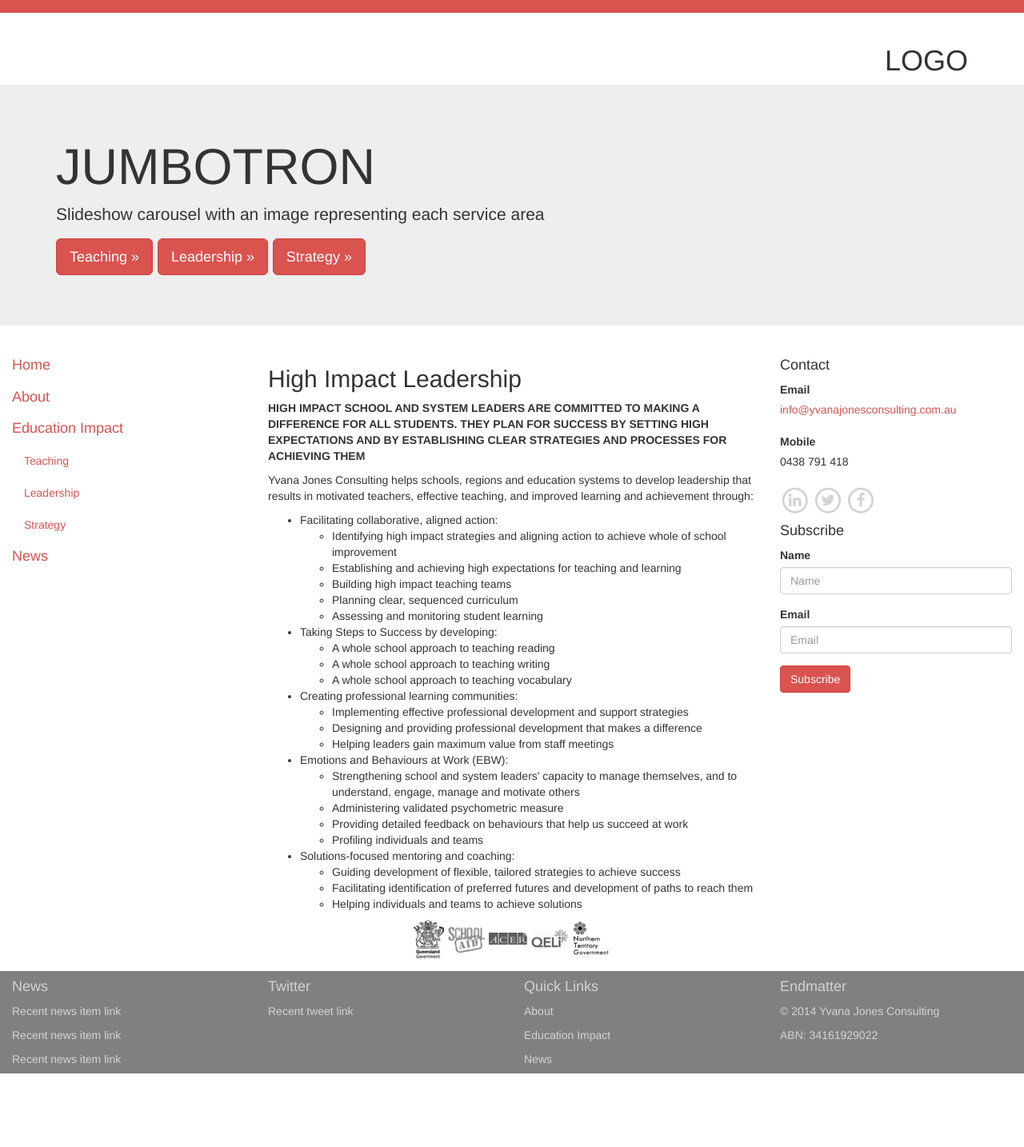
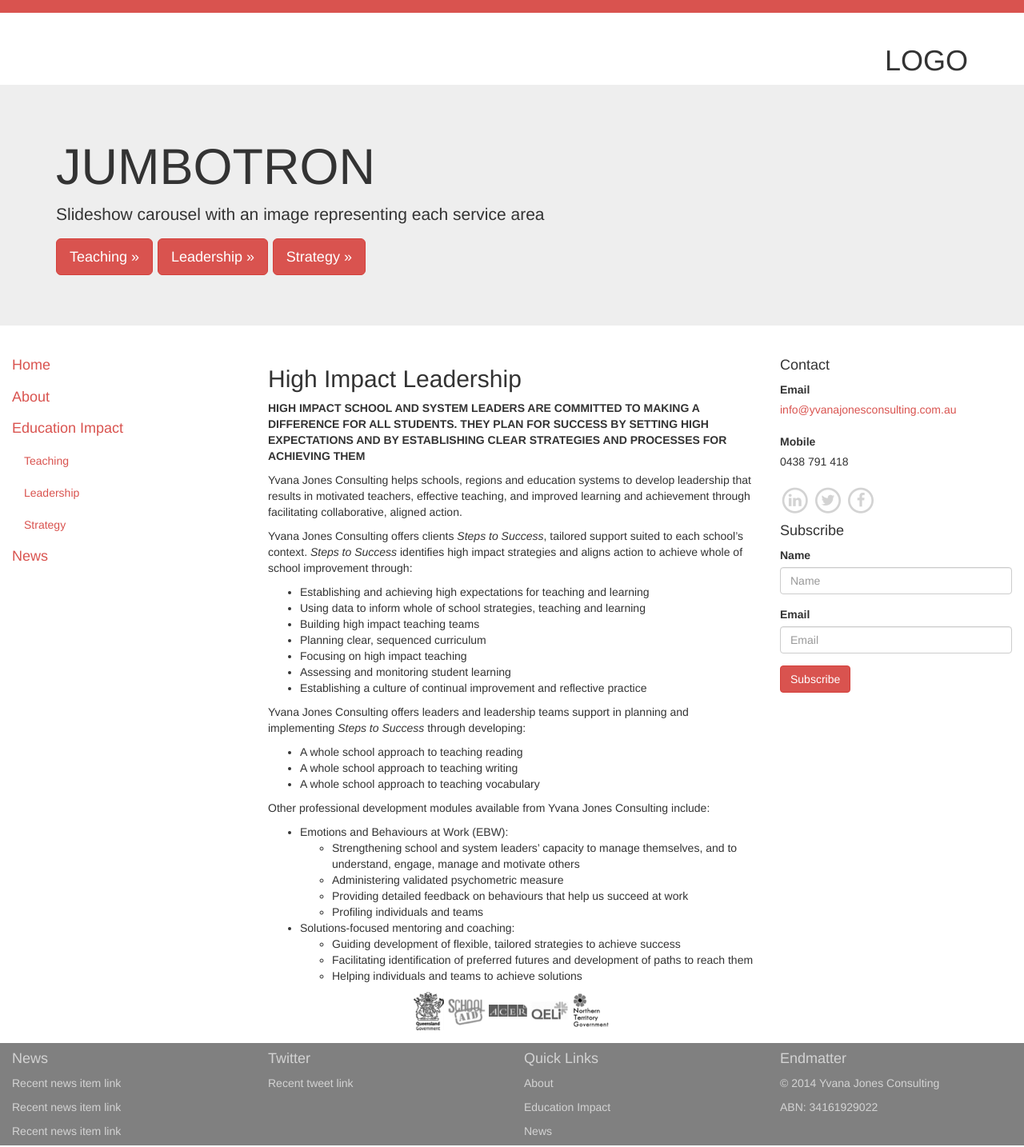
Before and after one commit to idm/idm.github.io, a Jekyll site: the page built from yjc/leadership.md, in a window 1280 px wide. Shown: the whole page at 80% size. Built offline with Jekyll 4.4.1, drawn with Linux system fonts in a browser that asks for light colours; nearby versions of some CDN libraries; before the commit the page ends 1344 px from its top, so only the background shows below that.

Commit message:
updated leadership

```diff
--- a/yjc/leadership.md
+++ b/yjc/leadership.md
@@ -4,24 +4,25 @@ title: High Impact Leadership
 ---
 **HIGH IMPACT SCHOOL AND SYSTEM LEADERS ARE COMMITTED TO MAKING A DIFFERENCE FOR ALL STUDENTS. THEY PLAN FOR SUCCESS BY SETTING HIGH EXPECTATIONS AND BY ESTABLISHING CLEAR STRATEGIES AND PROCESSES FOR ACHIEVING THEM**
 
-Yvana Jones Consulting helps schools, regions and education systems to develop leadership that results in motivated teachers, effective teaching, and improved learning and achievement through:
+Yvana Jones Consulting helps schools, regions and education systems to develop leadership that results in motivated teachers, effective teaching, and improved learning and achievement through facilitating collaborative, aligned action.
 
-*	Facilitating collaborative, aligned action:
-	*	Identifying high impact strategies and aligning action to achieve whole of school improvement
-	*	Establishing and achieving high expectations for teaching and learning
-	*	Building high impact teaching teams
-	*	Planning clear, sequenced curriculum
-	*	Assessing and monitoring student learning
+Yvana Jones Consulting offers clients *Steps to Success*, tailored support suited to each school’s context. *Steps to Success* identifies high impact strategies and aligns action to achieve whole of school improvement through:
 
-*	Taking Steps to Success by developing:
-	*	A whole school approach to teaching reading
-	*	A whole school approach to teaching writing
-	*	A whole school approach to teaching vocabulary
+*	Establishing and achieving high expectations for teaching and learning
+*	Using data to inform whole of school strategies, teaching and learning
+*	Building high impact teaching teams
+*	Planning clear, sequenced curriculum
+*	Focusing on high impact teaching
+*	Assessing and monitoring student learning
+*	Establishing a culture of continual improvement and reflective practice
 
-*	Creating professional learning communities:
-	*	Implementing effective professional development and support strategies
-	*	Designing and providing professional development that makes a difference
-	*	Helping leaders gain maximum value from staff meetings
+Yvana Jones Consulting offers leaders and leadership teams support in planning and implementing *Steps to Success* through developing:
+
+*	A whole school approach to teaching reading
+*	A whole school approach to teaching writing
+*	A whole school approach to teaching vocabulary
+
+Other professional development modules available from Yvana Jones Consulting include:
 
 *	Emotions and Behaviours at Work (EBW):
 	*	Strengthening school and system leaders' capacity to manage themselves, and to understand, engage, manage and motivate others
```
